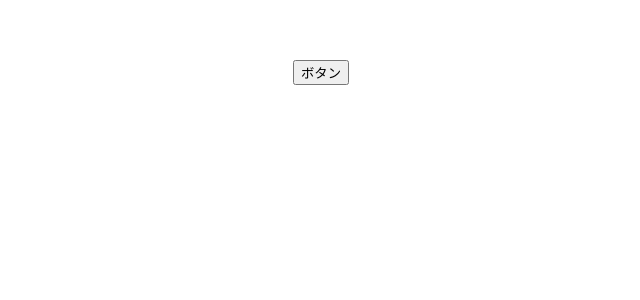
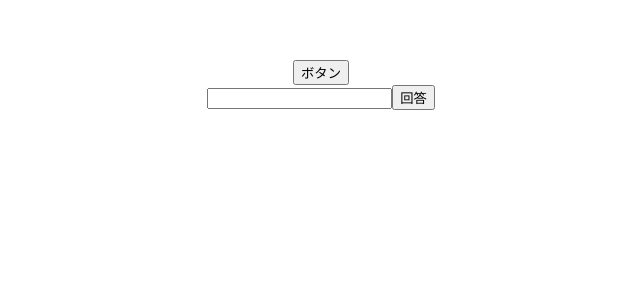
Before and after one commit to 366mtomo/mlbteam, a Vue app: page / in a window 1280 px wide. Shown: the top 300 px of the page, without its empty margins (319-959 px from the left). Built offline with nearby package versions, Linux system fonts and the light colour scheme.

Commit message:
add checkAnswner and categories

```diff
--- a/src/App.vue
+++ b/src/App.vue
@@ -1,6 +1,12 @@
 <template>
   <div id="app">
-    <button v-on:click="getContents()">ボタン</button>
+    <div>
+      <button v-on:click="getContents()">ボタン</button>
+    </div>
+    <div>
+      <input type="text" v-model="answerText" />
+      <button v-on:click="checkAnswer()">回答</button>
+    </div>
   </div>
 </template>
 <script>
@@ -9,7 +15,9 @@ export default {
     return {
       content: "",
       words: [],
-      title: ""
+      title: "",
+      answerText: "",
+      categories: []
     };
   },
   computed: {},
@@ -38,7 +46,12 @@ export default {
         if (array[i] == "]") {
           if (array[i + 1] == "]") {
             isLink = false;
-            this.words.push(word);
+            if (word.match(/Category:/)) {
+              word = word.split("Category:").join("");
+              this.categories.push(word);
+            } else {
+              this.words.push(word);
+            }
             word = "";
           }
         }
@@ -52,6 +65,15 @@ export default {
         }
       }
       console.log(this.words);
+      console.log(this.categories);
+    },
+    checkAnswer: function() {
+      if (this.answerText == this.title) {
+        console.log("正解！");
+      } else {
+        console.log("残念！");
+      }
+      this.answerText = "";
     }
   }
 };
```
